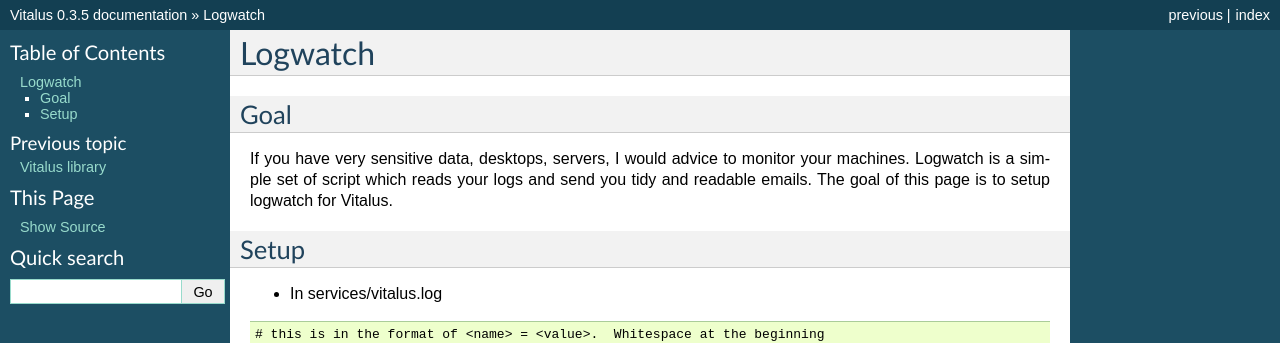
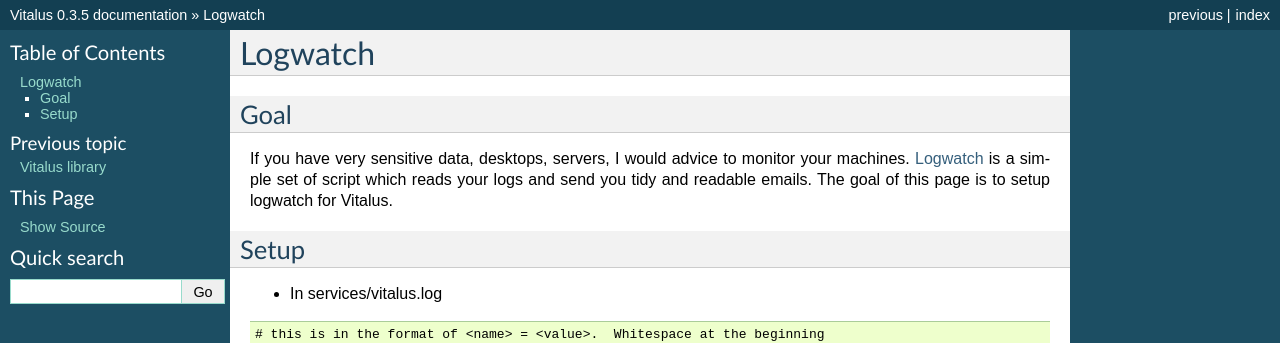
Before and after one commit to sciunto/Vitalus, a Sphinx documentation site: the page built from doc/logwatch.rst, in a window 1280 px wide. Shown: the top 343 px of the page. Built offline with Sphinx 7.4.7, drawn with Linux system fonts in a browser that asks for light colours; part of the change alters nothing that is shown.

Commit message:
add link

```diff
--- a/doc/logwatch.rst
+++ b/doc/logwatch.rst
@@ -5,7 +5,7 @@ Goal
 ----
 
 If you have very sensitive data, desktops, servers, I would advice to monitor
-your machines. Logwatch is a simple set of script which reads your logs and
+your machines. `Logwatch <http://www.logwatch.org>`_ is a simple set of script which reads your logs and
 send you tidy and readable emails. The goal of this page is to setup logwatch
 for Vitalus.
 
```
